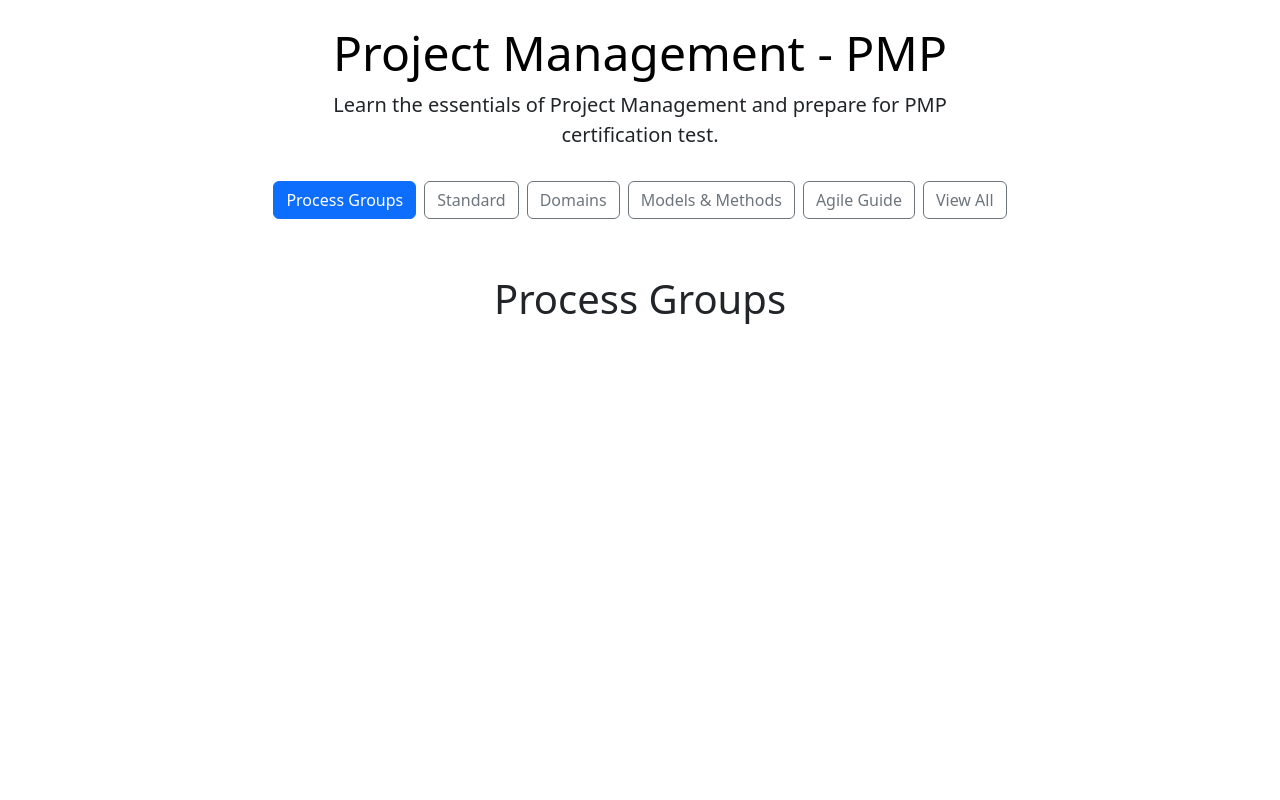
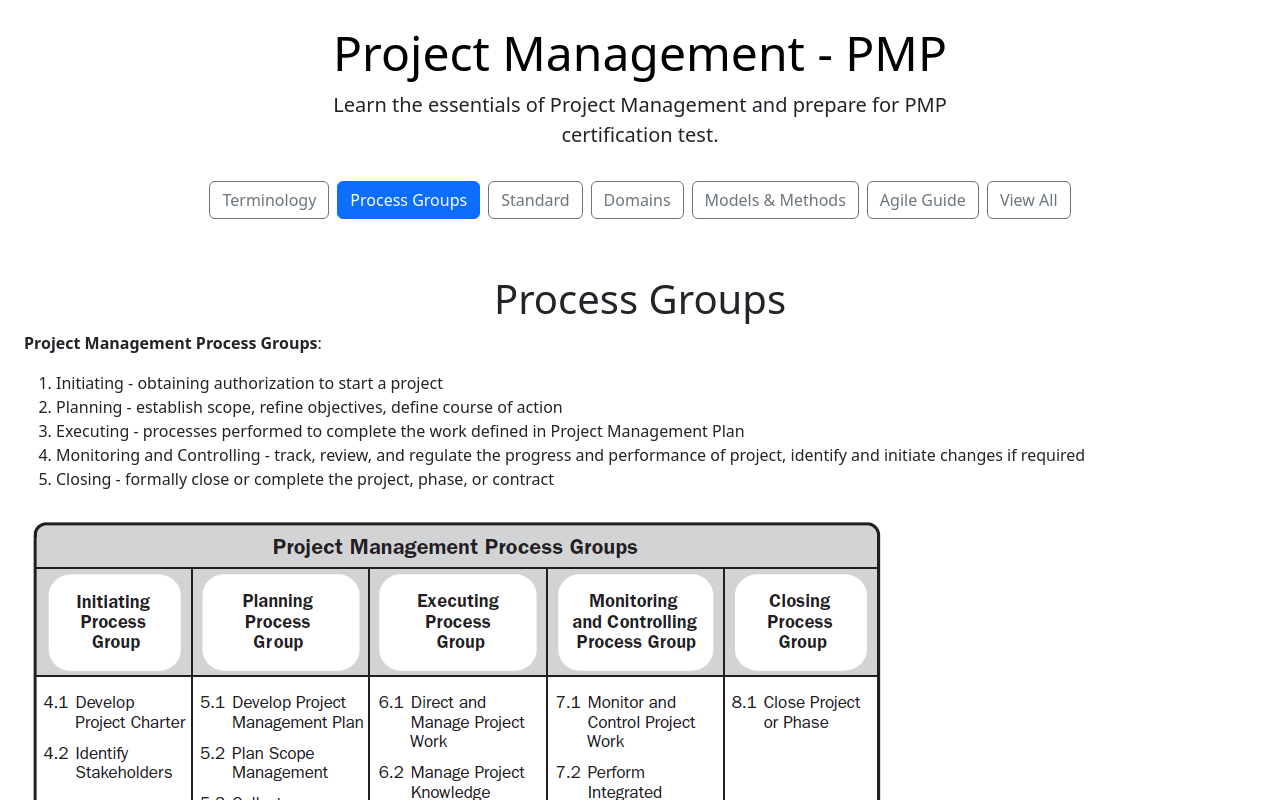
Before and after one commit to divyesh-jani/learning-project-management, a React (Vite) app: page / in a window 1280 px wide. Both pictures are taken after a click on the button "Process Groups". Shown: the top 800 px of the page. Built offline with nearby package versions, Linux system fonts and the light colour scheme.

Commit message:
Starting to add Process Groups

```diff
--- a/src/App.jsx
+++ b/src/App.jsx
@@ -5,6 +5,7 @@
 import ProjectManagementDomains from './components/ProjectManagementDomains';
 import ModelsMethodsAndArtifacts from './components/ModelsMethodsAndArtifacts';
 import ProcessGroups from './Components/processGroups';
+import Terminology from './components/Terminology';
 
 function App() {
 
@@ -32,21 +33,24 @@
 
       <div className='px-4 my-4 text-center sticky-top'>
           <div className='d-grid gap-2 d-sm-flex justify-content-sm-center sticky-top stickyTopics'>
-            <button type='button' className='tabBtn btn btn-primary fw-medium' onClick={() => useTab(1)} id='btn1'>Process Groups</button>
-            <button type='button' className='tabBtn btn btn-outline-secondary fw-medium' onClick={() => useTab(2)} id='btn2'>Standard</button>
-            <button type='button' className='tabBtn btn btn-outline-secondary fw-medium' onClick={() => useTab(3)} id='btn3'>Domains</button>
-            <button type='button' className='tabBtn btn btn-outline-secondary fw-medium' onClick={() => useTab(4)} id='btn4'>Models & Methods</button>
-            <button type='button' className='tabBtn btn btn-outline-secondary fw-medium' onClick={() => useTab(5)} id='btn5'>Agile Guide</button>
-            <button type='button' className='tabBtn btn btn-outline-secondary fw-medium' onClick={() => useTab(6)} id='btn6'>View All</button>
+
+            <button type='button' className='tabBtn btn btn-primary fw-medium' onClick={() => useTab(1)} id='btn1'>Terminology</button>
+            <button type='button' className='tabBtn btn btn-outline-secondary fw-medium' onClick={() => useTab(2)} id='btn2'>Process Groups</button>
+            <button type='button' className='tabBtn btn btn-outline-secondary fw-medium' onClick={() => useTab(3)} id='btn3'>Standard</button>
+            <button type='button' className='tabBtn btn btn-outline-secondary fw-medium' onClick={() => useTab(4)} id='btn4'>Domains</button>
+            <button type='button' className='tabBtn btn btn-outline-secondary fw-medium' onClick={() => useTab(5)} id='btn5'>Models & Methods</button>
+            <button type='button' className='tabBtn btn btn-outline-secondary fw-medium' onClick={() => useTab(6)} id='btn6'>Agile Guide</button>
+            <button type='button' className='tabBtn btn btn-outline-secondary fw-medium' onClick={() => useTab(9)} id='btn9'>View All</button>
           </div>
       </div>
 
       <div className='px-4 my-5'>
-        {(topic === 1 || topic === 6) && <ProcessGroups />}
-        {(topic === 2 || topic === 6) && <StandardForProjectManagement />}
-        {(topic === 3 || topic === 6) && <ProjectManagementDomains />}
-        {(topic === 4 || topic === 6) && <ModelsMethodsAndArtifacts />}
-        {(topic === 5 || topic === 6) && <AgileGuide />}
+        {(topic === 1 || topic === 9) && <Terminology />}
+        {(topic === 2 || topic === 9) && <ProcessGroups />}
+        {(topic === 3 || topic === 9) && <StandardForProjectManagement />}
+        {(topic === 4 || topic === 9) && <ProjectManagementDomains />}
+        {(topic === 5 || topic === 9) && <ModelsMethodsAndArtifacts />}
+        {(topic === 6 || topic === 9) && <AgileGuide />}
       </div>
     </div>
   );
--- a/src/components/ProcessGroups.jsx
+++ b/src/components/ProcessGroups.jsx
@@ -2,6 +2,46 @@
   return (
     <div>
       <h3 className='text-center display-6 fw-normal'>Process Groups</h3>
+
+      <p><strong>Project Management Process Groups</strong>:</p>
+      <ol>
+        <li>Initiating - obtaining authorization to start a project</li>
+        <li>Planning - establish scope, refine objectives, define course of action</li>
+        <li>Executing - processes performed to complete the work defined in Project Management Plan</li>
+        <li>Monitoring and Controlling - track, review, and regulate the progress and performance of project, identify and initiate changes if required</li>
+        <li>Closing - formally close or complete the project, phase, or contract</li>
+      </ol>
+      <figure className='figure'>
+        <img src='./src/assets/groups/process-groups.png' className='figure-img img-fluid rounded' alt='Process Groups and Project Management Processes' />
+      </figure>
+      <p><strong>Project Charter</strong> is document issued by project sponsor that formally authorizes existence of project and provides project manager with authority to apply organizational resources to project activities.</p>
+      <p><strong>Project Management Plan</strong> is document that describes how the project will be executed, monitored, and controlled. Integrates and consolidates all subsidiary management plans (scope, schedule, resource, risk, stakeholder, etc.)</p>
+      <p><strong>Baselines</strong>:</p>
+      <ul>
+        <li>Scope - approved version of scope statement, Work Breakdown Structure (WBS), and associated WBS dictionary</li>
+        <li>Schedule - approved version of schedule model</li>
+        <li>Cost - approved version of time-phased project budget, excluding any management reserves</li>
+      </ul>
+      <figure className='figure'>
+        <img src='./src/assets/groups/plan-and-documents.png' className='figure-img img-fluid rounded' alt='Project Management Plan and Project Documents' />
+      </figure>
+      <p><strong>Project Success Measures</strong>:</p>
+      <ul>
+        <li>NPV (Net Present Value)</li>
+        <li>ROI (Return on Investment)</li>
+        <li>IRR (Internal Rate of Return)</li>
+        <li>PBP (Payback Period)</li>
+        <li>BCR (Benefit-cost Ratio)</li>
+      </ul>
+      <p><strong>Project Management Office (PMO)</strong> is an organizational structure that standardizes the project related governance processes and facilitates the sharing of resources, methodologies, tools, and techniques. PMO is liaison between organization's portfolios, programs, projects, and organizational management systems. There are 3 types of PMO based on degree of control and influence - Supportive, Controlling, and Directive.</p>
+      <p><strong>Project Manager</strong> is the person assigned by performing organization to lead the team responsible for achieving project objectives. Project Manager performs communication roles between project sponsor, team members, and other stakeholders. Must balance conflicting and competing goals of project stakeholders in order to achieve consensus.</p>
+      <p><strong>Functional Manager</strong> focuses on providing management oversight for a function or business unit.</p>
+      <p><strong>Operations Manager</strong> is responsible for ensuring that business operations are efficient.</p>
+      <p><strong>Stakeholder</strong> is an individual, group, or organization that may affect, be affected, or perceive to be affected by decision, activity, or outcome of a project. Stakeholders may be internal or external to the project, and they may be actively involved, passively involved, or unaware of the project. They may have positive or negative impact on the project, or may be positively or negatively impacted by the project.</p>
+
+
+
+
     </div>
   );
 }
--- /dev/null
+++ b/src/components/Terminology.jsx
@@ -0,0 +1,7 @@
+export default function Terminology() {
+  return (
+    <div>
+      <h3 className='text-center display-6 fw-normal'>Terminology</h3>
+    </div>
+  );
+}
```
Also changed, not shown: src/assets/groups/plan-and-documents.png (added), src/assets/groups/process-groups.png (added).
